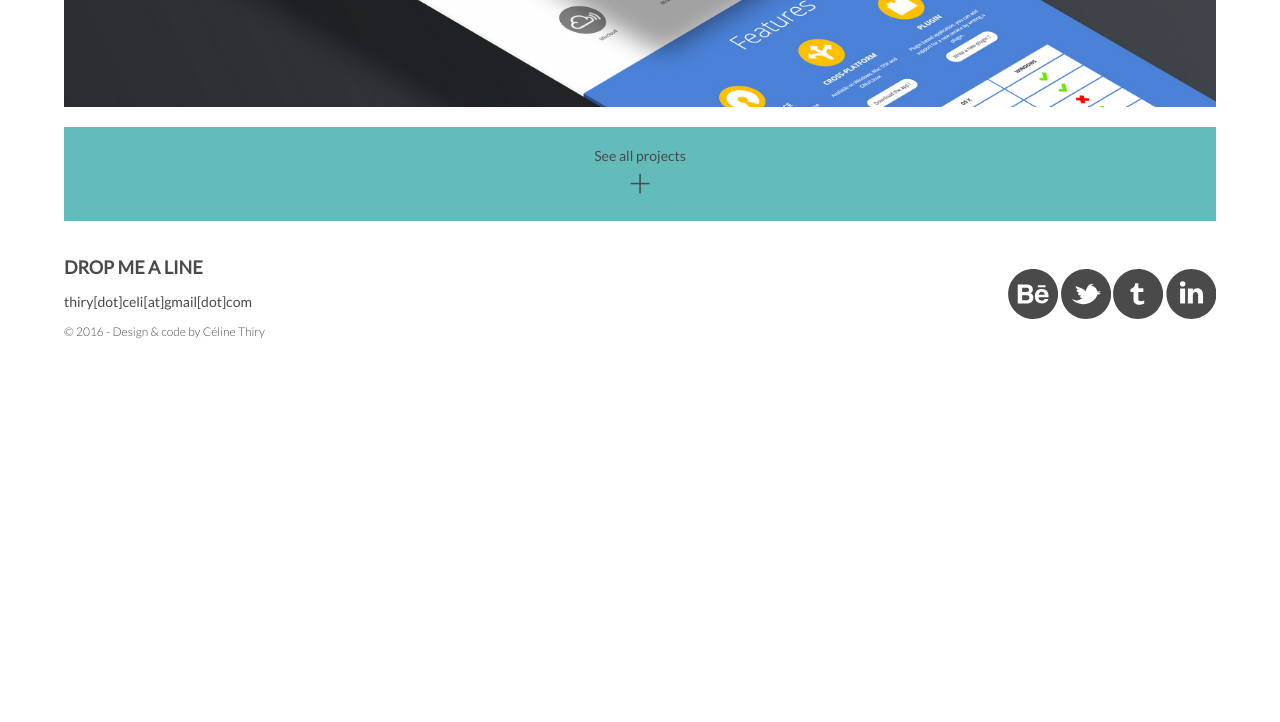
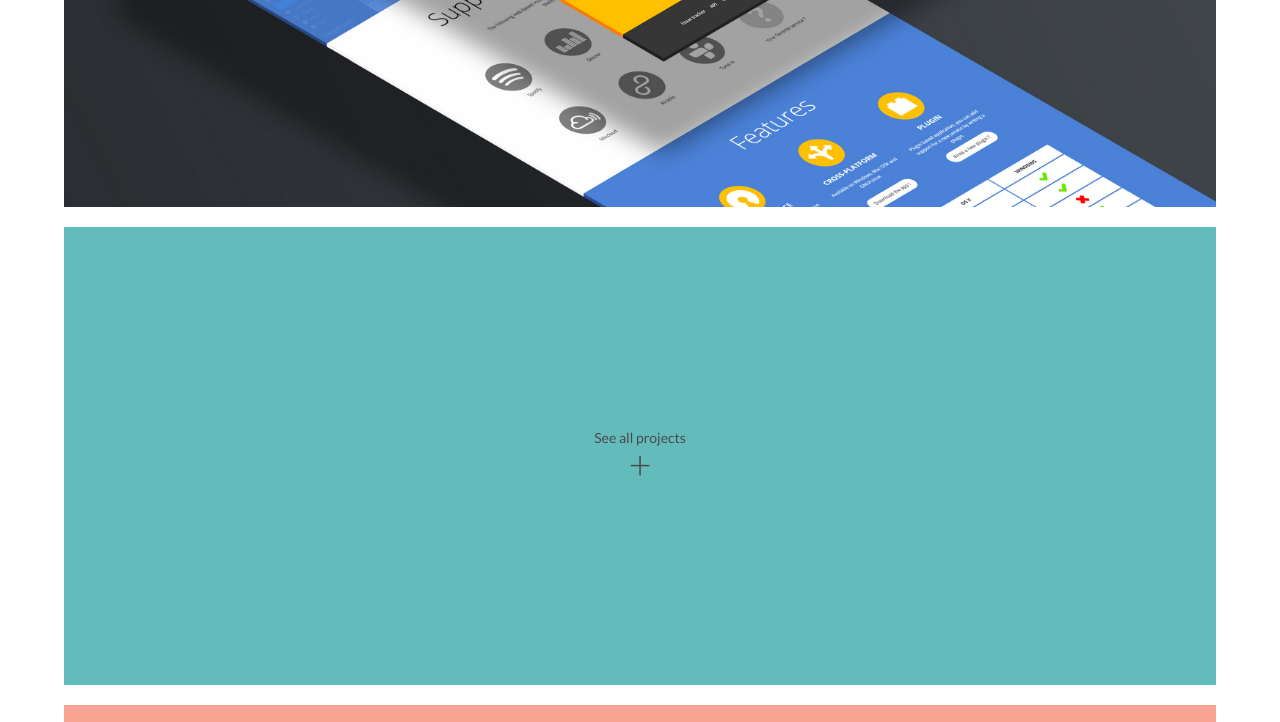
Before and after one commit to CelineThiry/new-portfolio, a plain HTML site: page index.html in a window 1280 px wide. Shown: the part 1260-1982 px from the top of the page. Before the commit the page ends 1675 px from the top, so only its background shows below. Drawn offline with nearby package versions, Linux system fonts and the light colour scheme.

Commit message:
Work in progress

```diff
--- a/index.html
+++ b/index.html
@@ -46,9 +46,9 @@
 
 		<div class="row">
 			<div class="main__intro-block row--padding">
-				<div class="large-6 column">
-					<!-- Column is empty -->
-				</div>
+				<!-- <div class="large-6 column">
+					Column is empty
+				</div> -->
 				<div class="main__intro-block__right large-6 column">
 					<p class="excerpt">Céline Thiry is a young graphic Designer always eager to start a new project alone or in team. She's passionate about the graphic industry and is always looking for the new trends in the sector.</p>
 				</div>
@@ -91,7 +91,7 @@
 				</div>
 			</div> <!-- end row	 -->
 		</div>
-		<div class="large-block row">
+		<div class="button-block large-block row">
 			<div class="large-12 column">
 				<div class="large-block__button">
 					<a href="">See all projects</a>
--- a/js/script.js
+++ b/js/script.js
@@ -1,10 +1,32 @@
 // Shorthand for $( document ).ready()
 $( document ).ready(function() {
-	//adapt margin to header height and body-container top and bottom margin
-    var marginLeftOfBodyContainer = parseFloat($('.body-container').css('margin-left'))+0;
-    $('.header').css('height',marginLeftOfBodyContainer);
-    $('.body-container').css('margin-top',marginLeftOfBodyContainer).css('margin-bottom',marginLeftOfBodyContainer);
+
 
     //Reload page when resize
     $(window).on('resize',function(){location.reload();});
+
+    // Check dimension of query to adapt media query
+    $(document).ready(function() {
+        // run test on initial page load
+        checkSize();
+
+        // run test on resize of the window
+        $(window).resize(checkSize);
+    });
+
+    //Function to the css rule
+    function checkSize(){
+        if ($(".main__intro-block").css("width") >= "690px" ){
+        		console.log('je fais 690px !');
+            	//adapt margin to header height and body-container top and bottom margin
+                var marginLeftOfBodyContainer = parseFloat($('.body-container').css('margin-left'))+0;
+                $('.header').css('height',marginLeftOfBodyContainer);
+                $('.body-container').css('margin-top',marginLeftOfBodyContainer).css('margin-bottom',marginLeftOfBodyContainer);
+        }
+    }
+
+    var figureHeight = $('figure').css('height');
+                $('.main__intro-block').css('height',figureHeight);
+                $('.button-block').css('height',figureHeight);
+
 });
--- a/sass/style.scss
+++ b/sass/style.scss
@@ -125,14 +125,19 @@ p,a { @include paragraph-style($sans-serif, 14px, $dark-color, 17px, 400, normal
 /* main */
 .main__intro-block{
 	background-color: $color-block-1;
+	display: flex;
+	justify-content: left;
+	align-items: flex-end;
 }
 .main__intro-block__right.column{
 	padding: 0 0 0 20px;
 }
 
-.excerpt{
-	margin: 15vw 0 0 0;
+.main__intro-block__right{
+	align-self: flex-end;
+
 }
+
 
 .row{
 	// border: 1px solid #000;
@@ -147,7 +152,7 @@ p,a { @include paragraph-style($sans-serif, 14px, $dark-color, 17px, 400, normal
 	// border: 1px solid #000;
 	width: 100%;
 	display: flex;
-	justify-content: center;
+	justify-content: flex-end;
 	align-items: flex-start;
 	padding: 20px;
 }
@@ -203,19 +208,21 @@ p,a { @include paragraph-style($sans-serif, 14px, $dark-color, 17px, 400, normal
 
 }
 
-.large-block{
+.button-block{
 	background-color: $color-block-2;
 	padding: 20px;
 	cursor: pointer;
-}
-
-.large-block__button{
-	text-align: center;
 	display: flex;
 	flex-direction: column;
     justify-content: center;
     align-items: center;
+}
+
+
+.large-block__button{
+	text-align: center;
     a{
+    	display: block;
     	margin-bottom: 10px;
     }
 }
@@ -237,8 +244,15 @@ p,a { @include paragraph-style($sans-serif, 14px, $dark-color, 17px, 400, normal
 
 footer.row{
 	justify-content: center;
-    align-items: center;
-    // background-color: $color-block-1;
-    // padding: 20px;
+    align-items: flex-start;
+    background-color: $color-block-1;
+    padding: 20px;
     // height: 50vh;
+    .tag{
+		margin-top: 20%;
+		margin-bottom: 0;
+    }
+    h2{
+    	margin-top: 0;
+    }
 }
```
Also changed, not shown: css/style.css, 1 other file.
